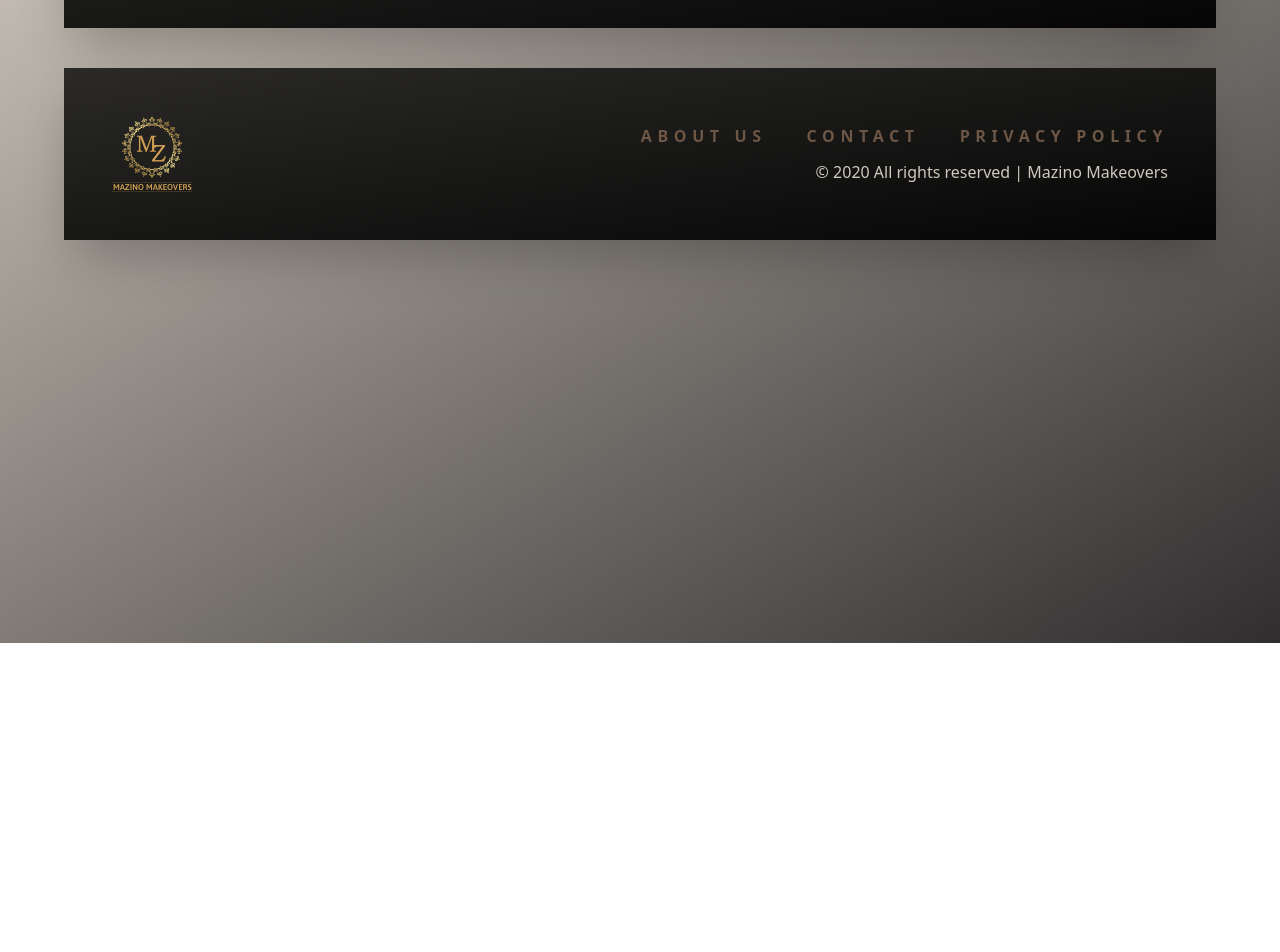
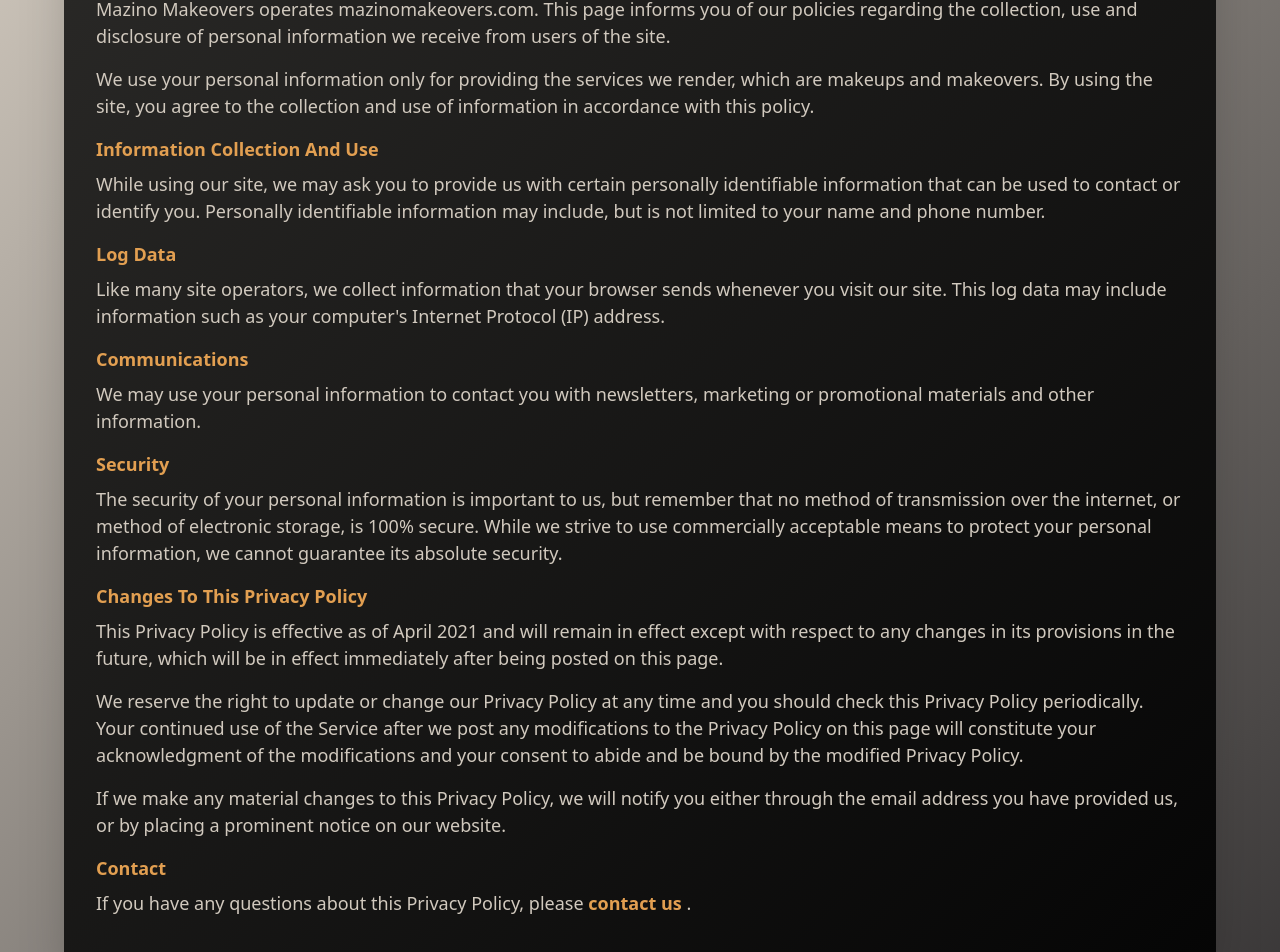
Before and after one commit to Glitzyken/mazino-cs, a Nuxt app: page /privacy-policy in a window 1280 px wide. Shown: the part 157-1109 px from the top of the page. Before the commit the page ends 800 px from the top, so only its background shows below. Built offline with nearby package versions, Linux system fonts and the light colour scheme.

Commit message:
add privacy policy content and attach footer to main section

```diff
--- a/components/layout/TheFooter.vue
+++ b/components/layout/TheFooter.vue
@@ -16,7 +16,7 @@
         <nuxt-link to="/find">
           <li class="md:ml-10">contact</li>
         </nuxt-link>
-        <nuxt-link to="/">
+        <nuxt-link to="/privacy-policy">
           <li class="md:ml-10">privacy policy</li>
         </nuxt-link>
       </ul>
--- a/layouts/default.vue
+++ b/layouts/default.vue
@@ -14,10 +14,7 @@
           </div>
         </div>
       </div>
-      <div class="mt-10">
-        <!-- <TheFooter /> -->
-        <TheFooter />
-      </div>
+      <TheFooter />
     </div>
   </div>
 </template>
--- /dev/null
+++ b/pages/privacy-policy/index.vue
@@ -0,0 +1,71 @@
+<template>
+  <div class="text-lg">
+    <p class="mb-4">
+      Mazino Makeovers operates mazinomakeovers.com. This page informs you of
+      our policies regarding the collection, use and disclosure of personal
+      information we receive from users of the site.
+    </p>
+    <p class="mb-4">
+      We use your personal information only for providing the services we
+      render, which are makeups and makeovers. By using the site, you agree to
+      the collection and use of information in accordance with this policy.
+    </p>
+
+    <h1 class="mb-2 text-mazSec font-bold">Information Collection And Use</h1>
+    <p class="mb-4">
+      While using our site, we may ask you to provide us with certain personally
+      identifiable information that can be used to contact or identify you.
+      Personally identifiable information may include, but is not limited to
+      your name and phone number.
+    </p>
+
+    <h1 class="mb-2 text-mazSec font-bold">Log Data</h1>
+    <p class="mb-4">
+      Like many site operators, we collect information that your browser sends
+      whenever you visit our site. This log data may include information such as
+      your computer's Internet Protocol (IP) address.
+    </p>
+
+    <h1 class="mb-2 text-mazSec font-bold">Communications</h1>
+    <p class="mb-4">
+      We may use your personal information to contact you with newsletters,
+      marketing or promotional materials and other information.
+    </p>
+
+    <h1 class="mb-2 text-mazSec font-bold">Security</h1>
+    <p class="mb-4">
+      The security of your personal information is important to us, but remember
+      that no method of transmission over the internet, or method of electronic
+      storage, is 100% secure. While we strive to use commercially acceptable
+      means to protect your personal information, we cannot guarantee its
+      absolute security.
+    </p>
+
+    <h1 class="mb-2 text-mazSec font-bold">Changes To This Privacy Policy</h1>
+    <p class="mb-4">
+      This Privacy Policy is effective as of April 2021 and will remain in
+      effect except with respect to any changes in its provisions in the future,
+      which will be in effect immediately after being posted on this page.
+    </p>
+    <p class="mb-4">
+      We reserve the right to update or change our Privacy Policy at any time
+      and you should check this Privacy Policy periodically. Your continued use
+      of the Service after we post any modifications to the Privacy Policy on
+      this page will constitute your acknowledgment of the modifications and
+      your consent to abide and be bound by the modified Privacy Policy.
+    </p>
+    <p class="mb-4">
+      If we make any material changes to this Privacy Policy, we will notify you
+      either through the email address you have provided us, or by placing a
+      prominent notice on our website.
+    </p>
+
+    <h1 class="mb-2 text-mazSec font-bold">Contact</h1>
+    <p class="mb-4">
+      If you have any questions about this Privacy Policy, please
+      <nuxt-link class="text-mazSec font-bold" to="/find">
+        contact us </nuxt-link
+      >.
+    </p>
+  </div>
+</template>
```
